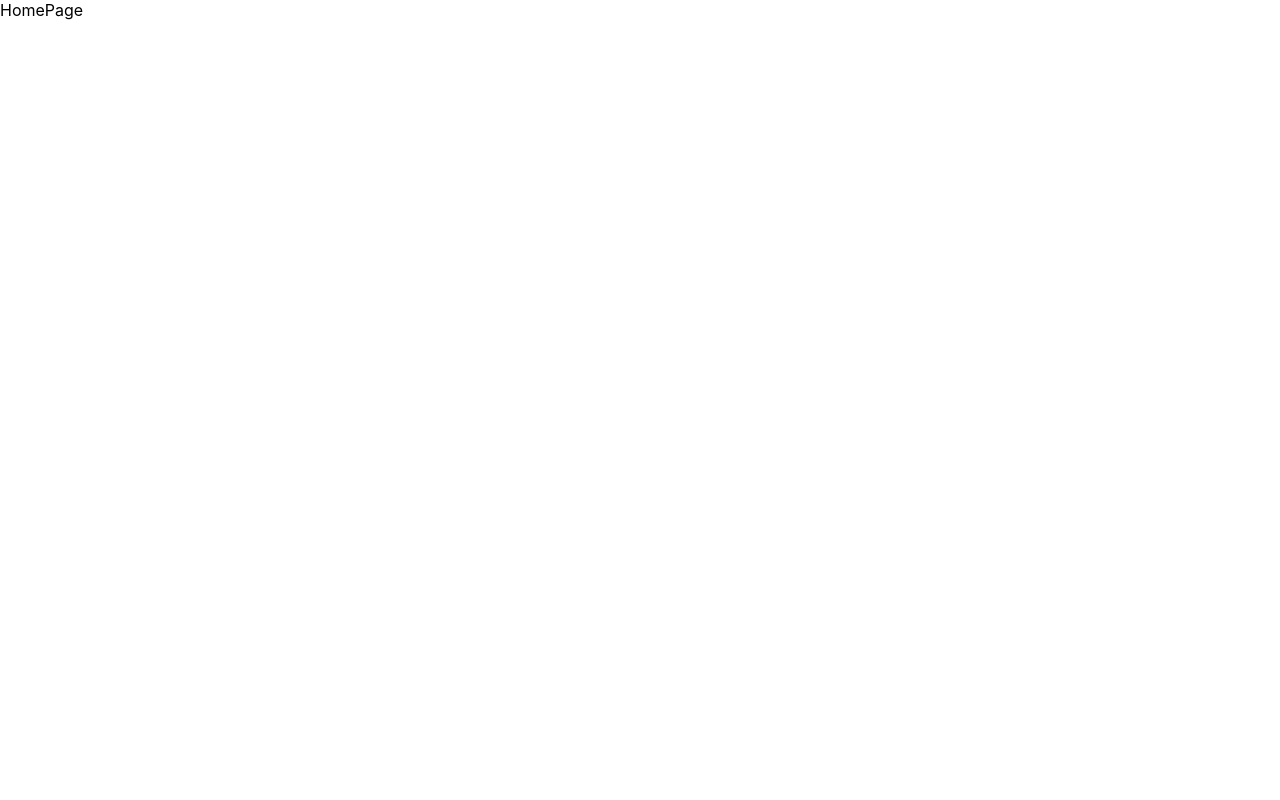
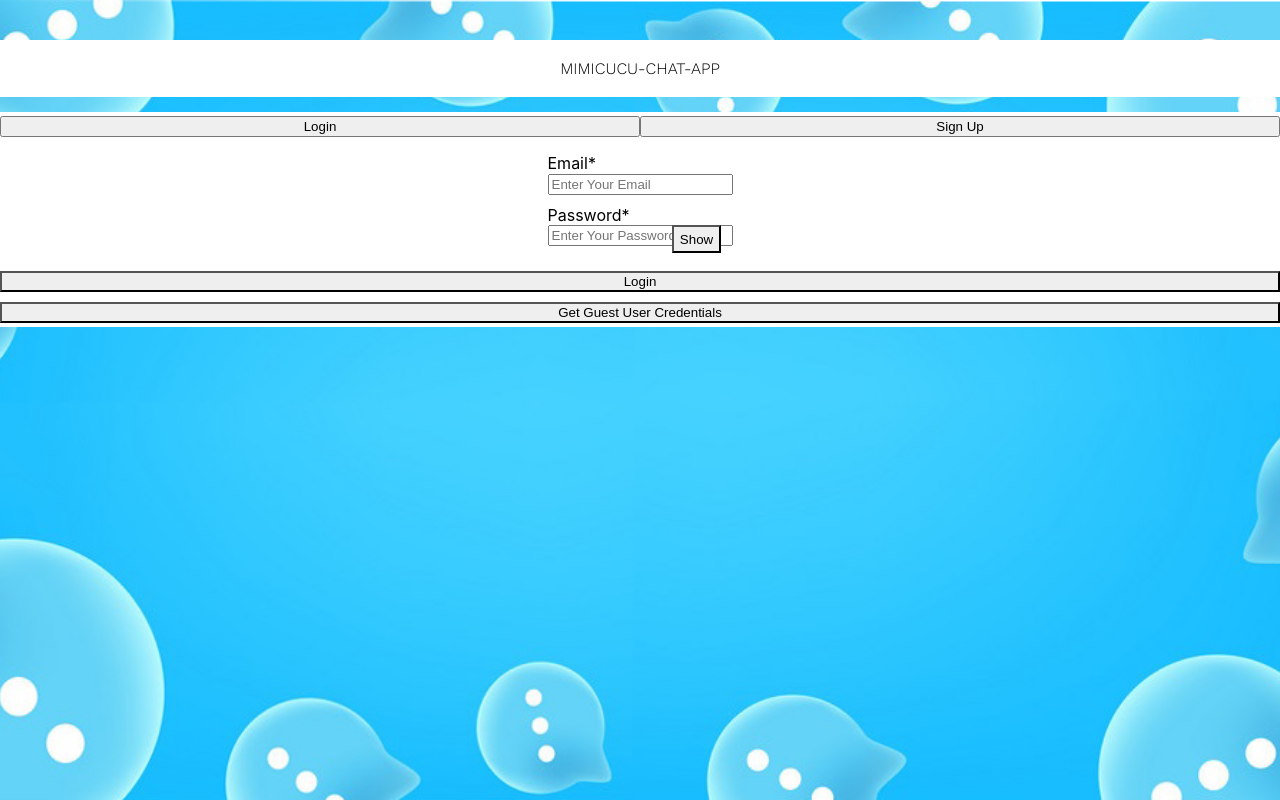
Before and after one commit to joealsaaidah/MERN-CHAT-APP, a React (Create React App) app in the folder frontend/: page / in a window 1280 px wide. Built offline with nearby package versions, Linux system fonts and the light colour scheme; the HTML template or start-up script is replaced by a standard one.

Commit message:
create homepage (login and sign up)

```diff
--- a/frontend/src/App.css
+++ b/frontend/src/App.css
@@ -0,0 +1,9 @@
+@import url("https://fonts.googleapis.com/css2?family=Kaushan+Script&family=Roboto:wght@100;300;400;500;700&family=Work+Sans:wght@300&display=swap");
+
+.app {
+  min-height: 100vh;
+  background-image: url("../public/images/background.png");
+  background-size: cover;
+  background-position: center;
+  color: black;
+}
--- a/frontend/src/App.js
+++ b/frontend/src/App.js
@@ -5,7 +5,7 @@
 
 function App() {
   return (
-    <div>
+    <div className='app'>
       <Routes>
         <Route path='/' element={<HomePage />} />
         <Route path='/chats' element={<ChatPage />} />
--- a/frontend/src/HomePage.js
+++ b/frontend/src/HomePage.js
@@ -1,7 +1,58 @@
 import React from "react";
-
+import Login from "./components/Login";
+import SignUp from "./components/SignUp";
+import {
+  Box,
+  Container,
+  Tab,
+  TabList,
+  TabPanel,
+  TabPanels,
+  Tabs,
+  Text,
+} from "@chakra-ui/react";
 const HomePage = () => {
-  return <div>HomePage</div>;
+  return (
+    <Container maxw='xl' centerContent>
+      <Box
+        d='flex'
+        justifyContent='center'
+        p={3}
+        bg='white'
+        w='100%'
+        m={"40px 0 15px 0"}
+        borderRadius='lg'
+        borderWidth='1px'
+      >
+        <Text fontSize='4xl' fontFamily='work sans' color='black'>
+          MIMICUCU-CHAT-APP
+        </Text>
+      </Box>
+      <Box
+        color='black'
+        bg='white'
+        w='100%'
+        p={4}
+        borderRadius='lg'
+        borderWidth='1px'
+      >
+        <Tabs variant='soft-rounded'>
+          <TabList mb='1em'>
+            <Tab width='50%'>Login</Tab>
+            <Tab width='50%'>Sign Up</Tab>
+          </TabList>
+          <TabPanels>
+            <TabPanel>
+              <Login />
+            </TabPanel>
+            <TabPanel>
+              <SignUp />
+            </TabPanel>
+          </TabPanels>
+        </Tabs>
+      </Box>
+    </Container>
+  );
 };
 
 export default HomePage;
--- /dev/null
+++ b/frontend/src/components/Login.js
@@ -0,0 +1,84 @@
+import {
+  Button,
+  FormControl,
+  FormLabel,
+  Input,
+  InputGroup,
+  InputRightElement,
+  StackDivider,
+  VStack,
+} from "@chakra-ui/react";
+import React, { useState } from "react";
+
+const Login = () => {
+  const [email, setEmail] = useState("");
+  const [password, setPassword] = useState("");
+  const [show, setShow] = useState(false);
+
+  const handleClick = (e) => {
+    setShow(!show);
+  };
+
+  const submitHandler = () => {};
+  return (
+    <VStack
+      divider={<StackDivider borderColor='gray.200' />}
+      spacing='5px'
+      color='black'
+      /* align='stretch' */
+    >
+      <FormControl id='email' isRequired>
+        <FormLabel>Email</FormLabel>
+        <Input
+          type='email'
+          placeholder='Enter Your Email'
+          onChange={(e) => {
+            setEmail(e.target.value);
+          }}
+          value={email}
+        />
+      </FormControl>
+
+      <FormControl id='password' isRequired>
+        <FormLabel>Password</FormLabel>
+        <InputGroup>
+          <Input
+            type={show ? "text" : "password"}
+            placeholder='Enter Your Password'
+            onChange={(e) => {
+              setPassword(e.target.value);
+            }}
+            value={password}
+          />
+          <InputRightElement width='4.5rem'>
+            <Button h='1.75rem' size='sm' onClick={handleClick}>
+              {show ? "Hide" : "Show"}
+            </Button>
+          </InputRightElement>
+        </InputGroup>
+      </FormControl>
+
+      <Button
+        colorScheme='blue'
+        width='100%'
+        style={{ marginTop: 15 }}
+        onClick={submitHandler}
+      >
+        Login
+      </Button>
+      <Button
+        variant='solid'
+        colorScheme='red'
+        width='100%'
+        onClick={() => {
+          setEmail("guest@example.com");
+          setPassword("123456");
+        }}
+      >
+        Get Guest User Credentials
+      </Button>
+    </VStack>
+  );
+};
+
+export default Login;
--- /dev/null
+++ b/frontend/src/components/SignUp.js
@@ -0,0 +1,113 @@
+import {
+  Button,
+  FormControl,
+  FormHelperText,
+  FormLabel,
+  Input,
+  InputGroup,
+  InputRightElement,
+  StackDivider,
+  VStack,
+} from "@chakra-ui/react";
+import React, { useState } from "react";
+
+const SignUp = () => {
+  const [name, setName] = useState("");
+  const [email, setEmail] = useState("");
+  const [password, setPassword] = useState("");
+  const [confirmPassword, setConfirmPassword] = useState("");
+  const [pic, setPic] = useState("");
+  const [show, setShow] = useState(false);
+
+  const handleClick = (e) => {
+    setShow(!show);
+  };
+
+  const postDetails = (pics) => {};
+
+  const submitHandler = () => {};
+
+  return (
+    <VStack
+      divider={<StackDivider borderColor='gray.200' />}
+      spacing='5px'
+      color='black'
+      /* align='stretch' */
+    >
+      <FormControl id='first-name' isRequired>
+        <FormLabel>Name</FormLabel>
+        <Input
+          placeholder='Enter Your Name'
+          onChange={(e) => {
+            setName(e.target.value);
+          }}
+        />
+      </FormControl>
+      <FormControl id='email' isRequired>
+        <FormLabel>Email</FormLabel>
+        <Input
+          type='email'
+          placeholder='Enter Your Email'
+          onChange={(e) => {
+            setEmail(e.target.value);
+          }}
+        />
+      </FormControl>
+      <FormControl id='password' isRequired>
+        <FormLabel>Password</FormLabel>
+        <InputGroup>
+          <Input
+            type={show ? "text" : "password"}
+            placeholder='Enter Your Password'
+            onChange={(e) => {
+              setPassword(e.target.value);
+            }}
+          />
+          <InputRightElement width='4.5rem'>
+            <Button h='1.75rem' size='sm' onClick={handleClick}>
+              {show ? "Hide" : "Show"}
+            </Button>
+          </InputRightElement>
+        </InputGroup>
+      </FormControl>
+      <FormControl id='confirmPassword' isRequired>
+        <FormLabel>Confirm Password</FormLabel>
+        <InputGroup>
+          <Input
+            type={show ? "text" : "password"}
+            placeholder='Type Your Password Again'
+            onChange={(e) => {
+              setConfirmPassword(e.target.value);
+            }}
+          />
+          <InputRightElement width='4.5rem'>
+            <Button h='1.75rem' size='sm' onClick={handleClick}>
+              {show ? "Hide" : "Show"}
+            </Button>
+          </InputRightElement>
+        </InputGroup>
+      </FormControl>
+      <FormControl id='pic'>
+        <FormLabel>Upload Your Picture</FormLabel>
+        <Input
+          type='file'
+          p={1.5}
+          accept='image/*'
+          onChange={(e) => {
+            postDetails(e.target.files[0]);
+          }}
+        />
+      </FormControl>
+      <Button
+        colorScheme='blue'
+        width='100%'
+        style={{ marginTop: 15 }}
+        onClick={submitHandler}
+      >
+        Sign Up
+      </Button>
+    </VStack>
+  );
+};
+
+export default SignUp;
```
Also changed, not shown: frontend/public/images/background.png (added).
